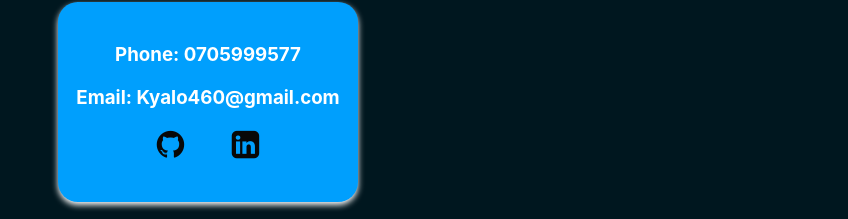
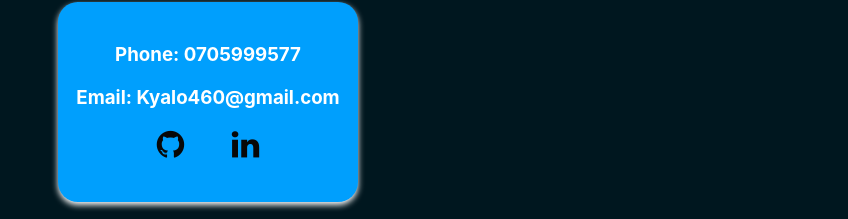
Before and after one commit to Kyalo460/portfolio-website, a React (Create React App) app in the folder portfolio/: page /portfolio-website/contact in a window 1280 px wide. Shown: the part 158-377 px from the top of the page, without its empty margins (432-1280 px from the left). Built offline with nearby package versions, Linux system fonts and the light colour scheme.

Commit message:
used a different icon

```diff
--- a/portfolio/src/Contact.js
+++ b/portfolio/src/Contact.js
@@ -6,7 +6,7 @@
         <h3>Email: Kyalo460@gmail.com</h3>
         <div className="links-wrapper">
           <a href="https://github.com/Kyalo460" target="_blank" rel="noopener noreferrer"><i class="fa fa-github fa-2x" aria-hidden="true"></i></a>
-          <a href="https://www.linkedin.com/in/brian-kyalo-17a438243" target="_blank"  rel="noopener noreferrer"><i class="fa fa-linkedin-square fa-2x" aria-hidden="true"></i></a>
+          <a href="https://www.linkedin.com/in/brian-kyalo-17a438243" target="_blank"  rel="noopener noreferrer"><i class="fa fa-linkedin fa-2x" aria-hidden="true"></i></a>
         </div>
       </div>
     </div>
```
